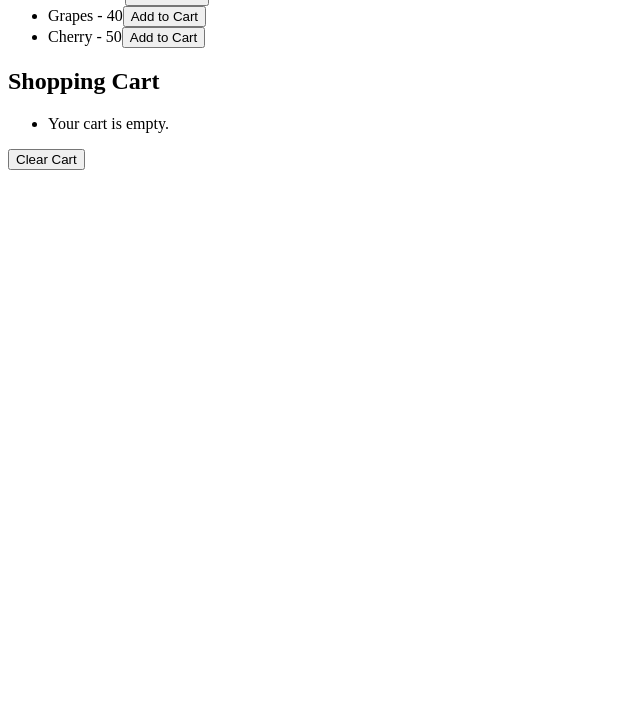
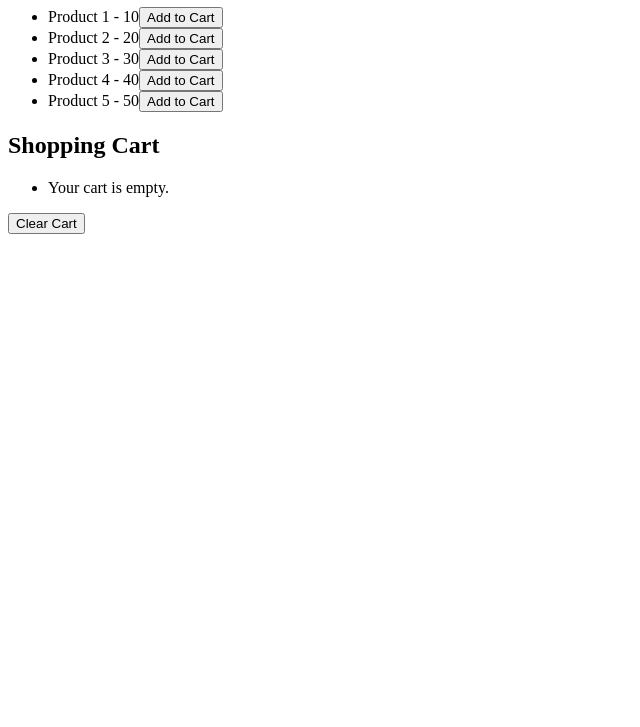
Before and after one commit to acciojob/shopping-cart-sessions-Deepakkarki24, a website: page main.html in a window 1280 px wide. Shown: the part 73-800 px from the top of the page, without its empty margins (0-640 px from the left). Drawn offline with Linux system fonts and the light colour scheme.

Commit message:
created a submission

```diff
--- a/main.html
+++ b/main.html
@@ -5,6 +5,7 @@
     <!-- Include necessary stylesheets or scripts if needed -->
   </head>
   <body>
+	  <h1>Products</h1>
     <ul id="product-list"></ul>
     <h2>Shopping Cart</h2>
     <ul id="cart-list"></ul>
--- a/script.js
+++ b/script.js
@@ -3,11 +3,11 @@ let cartList = document.getElementById("cart-list");
 let clearCartBtn = document.getElementById("clear-cart-btn");
 
 const products = [
-  { id: 1, name: "Apple", price: 10 },
-  { id: 2, name: "Mango", price: 20 },
-  { id: 3, name: "Banana", price: 30 },
-  { id: 4, name: "Grapes", price: 40 },
-  { id: 5, name: "Cherry", price: 50 },
+  { id: 1, name: "Product 1", price: 10 },
+  { id: 2, name: "Product 2", price: 20 },
+  { id: 3, name: "Product 3", price: 30 },
+  { id: 4, name: "Product 4", price: 40 },
+  { id: 5, name: "Product 5", price: 50 },
 ];
 
 // Render the list of products
```
